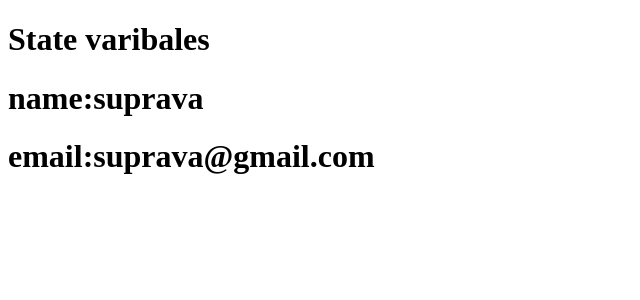
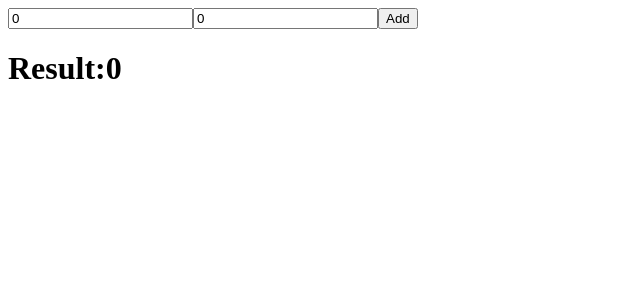
Before and after one commit to suprava16/REact_session_8, a React (Create React App) app: page / in a window 1280 px wide. Shown: the top 300 px of the page, without its empty margins (0-640 px from the left). Built offline with nearby package versions, Linux system fonts and the light colour scheme.

Commit message:
setState method

```diff
--- a/src/App.js
+++ b/src/App.js
@@ -3,13 +3,17 @@ import React from "react"
 import Greet from "./Greet"
 import PropsCom from "./classcomponents/props/PropsCom"
 import { StateVariables } from "./StateVariables/StateVariables"
+import SetStateMethod from "./StateVariables/SetStateMethod"
+import AddData from "./StateVariables/AddData"
 class App extends React.Component {
   render() {
     return (
       <>
         {/* <Greet/> */}
         {/* <PropsCom name="suprava" email="suprava@gmail.com" age={27} address="bbsr"/> */}
-        <StateVariables/>
+        {/* <StateVariables/> */}
+        {/* <SetStateMethod/> */}
+        <AddData/>
       </>
 
 
--- /dev/null
+++ b/src/StateVariables/AddData.js
@@ -0,0 +1,38 @@
+import React from "react";
+
+export default class AddData extends React.Component{
+  constructor(){
+    super()
+    this.state={
+      num1:0,
+      num2:0,
+      result:0
+    }
+  }
+  handleNum1=(event)=>{
+    this.setState({
+      num1: event.target.value
+    })
+  }
+
+  handleNum2=(event)=>{
+    this.setState({
+      num2:event.target.value
+    })
+  }
+  handleSum=()=>{
+    this.setState({
+      result:parseInt(this.state.num1)+parseInt(this.state.num2)
+    })
+  }
+  render(){
+    return(
+      <div>
+        <input type="text" value={this.state.num1} onChange={this.handleNum1}/>
+        <input type="text" value={this.state.num2} onChange={this.handleNum2}/>
+        <button onClick={this.handleSum}>Add</button>
+        <h1>Result:{this.state.result}</h1>
+      </div>
+    )
+  }
+}
--- /dev/null
+++ b/src/StateVariables/SetStateMethod.js
@@ -0,0 +1,38 @@
+import React from "react";
+
+export default class SetStateMethod extends React.Component{
+  constructor(){
+    super();
+    this.state={
+      name:"suprava",
+      email:"suprava@gmail.com",
+      address:""
+    }
+  }
+  handleClick=()=>{
+    this.setState({
+      name:"Rinky",
+      email:"rinky@gmail.com"
+    })
+  }
+
+  handleChange=(event)=>{
+    this.setState({
+      address: event.target.value
+    })
+  }
+  render(){
+    return(
+      <div>
+        <h1>name:{this.state.name}</h1>
+        <h1>email:{this.state.email}</h1>
+        <button onClick={this.handleClick}>Update</button><br/>
+
+        <input type="text" placeholder="enter address" onChange={this.handleChange}/>
+        <h1>Address:{this.state.address}</h1>
+
+
+      </div>
+    )
+  }
+}
```
